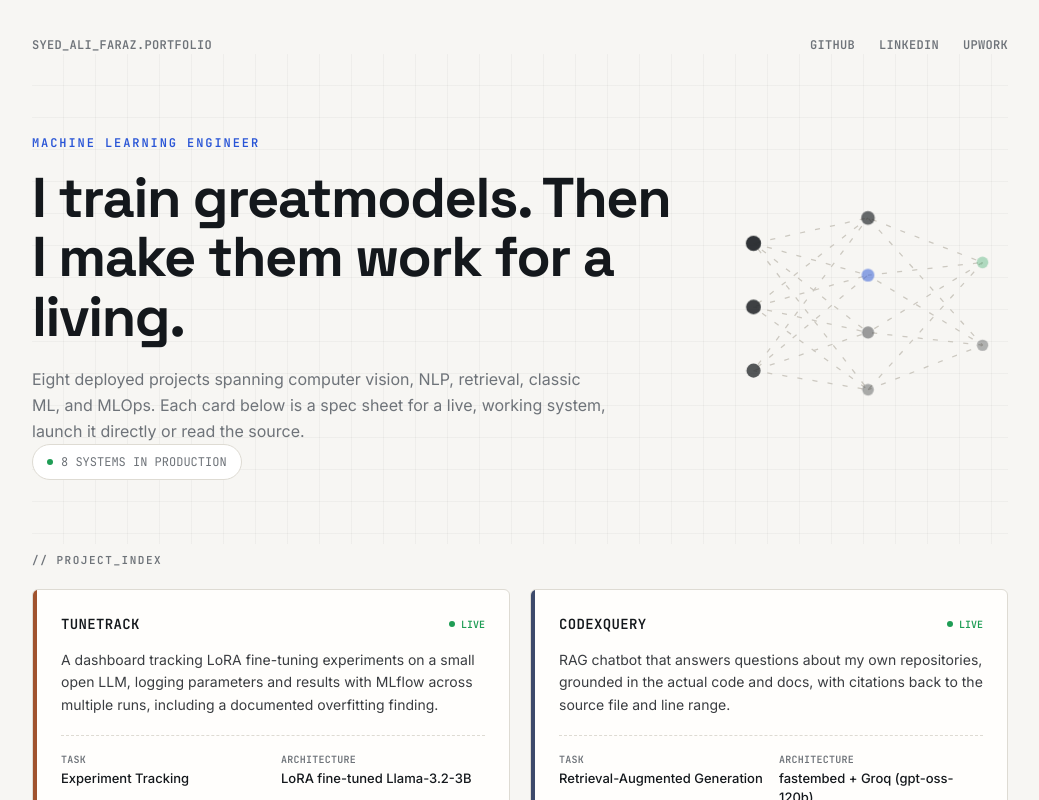
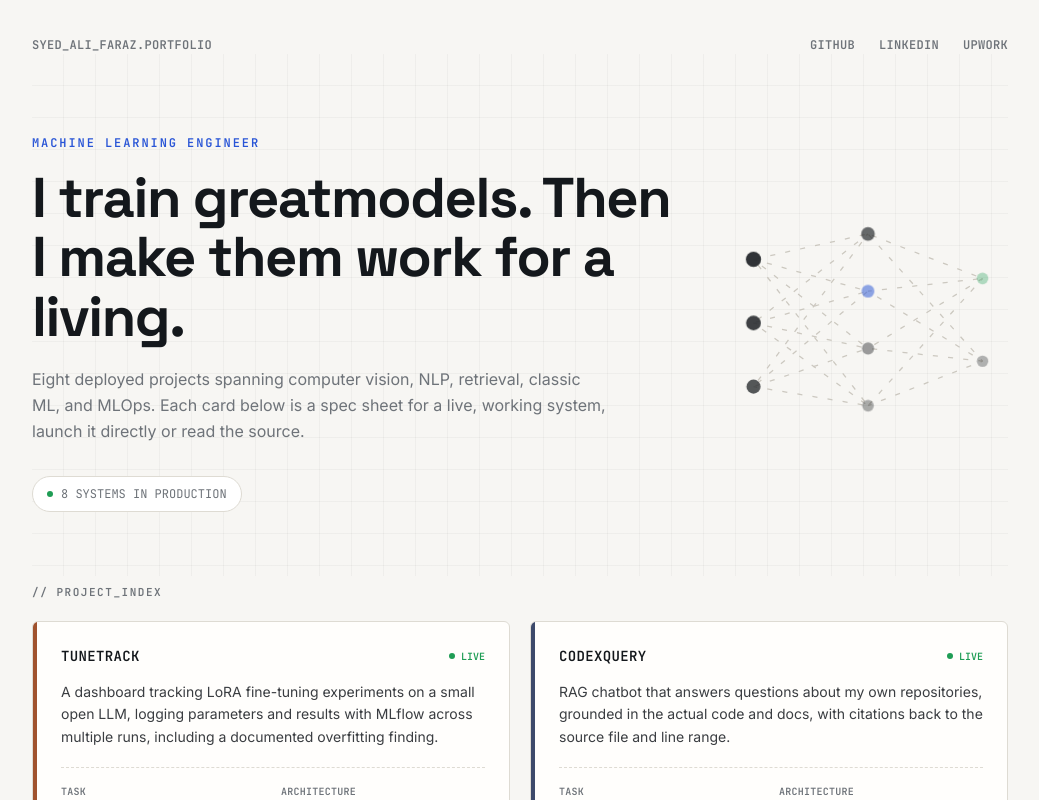
Before and after one commit to ali-faraz-py/Portfolio-Hub, a Next.js app: page / in a window 1280 px wide. Shown: the top 800 px of the page, without its empty margins (120-1159 px from the left). Built offline with nearby package versions, Linux system fonts and the light colour scheme.

Commit message:
style: adjust margin for improved layout in system status indicator

```diff
--- a/src/app/page.js
+++ b/src/app/page.js
@@ -334,7 +334,7 @@ export default function Home() {
               ML, and MLOps. Each card below is a spec sheet for a live, working system,
               launch it directly or read the source.
             </p>
-            <div className="mt- inline-flex items-center gap-2 font-mono text-[12px] text-slate bg-white border border-hairline px-3.5 py-2 rounded-full">
+            <div className="mt-8 inline-flex items-center gap-2 font-mono text-[12px] text-slate bg-white border border-hairline px-3.5 py-2 rounded-full">
               <span className="w-1.5 h-1.5 rounded-full bg-live live-dot inline-block" />
               8 SYSTEMS IN PRODUCTION
             </div>
```
